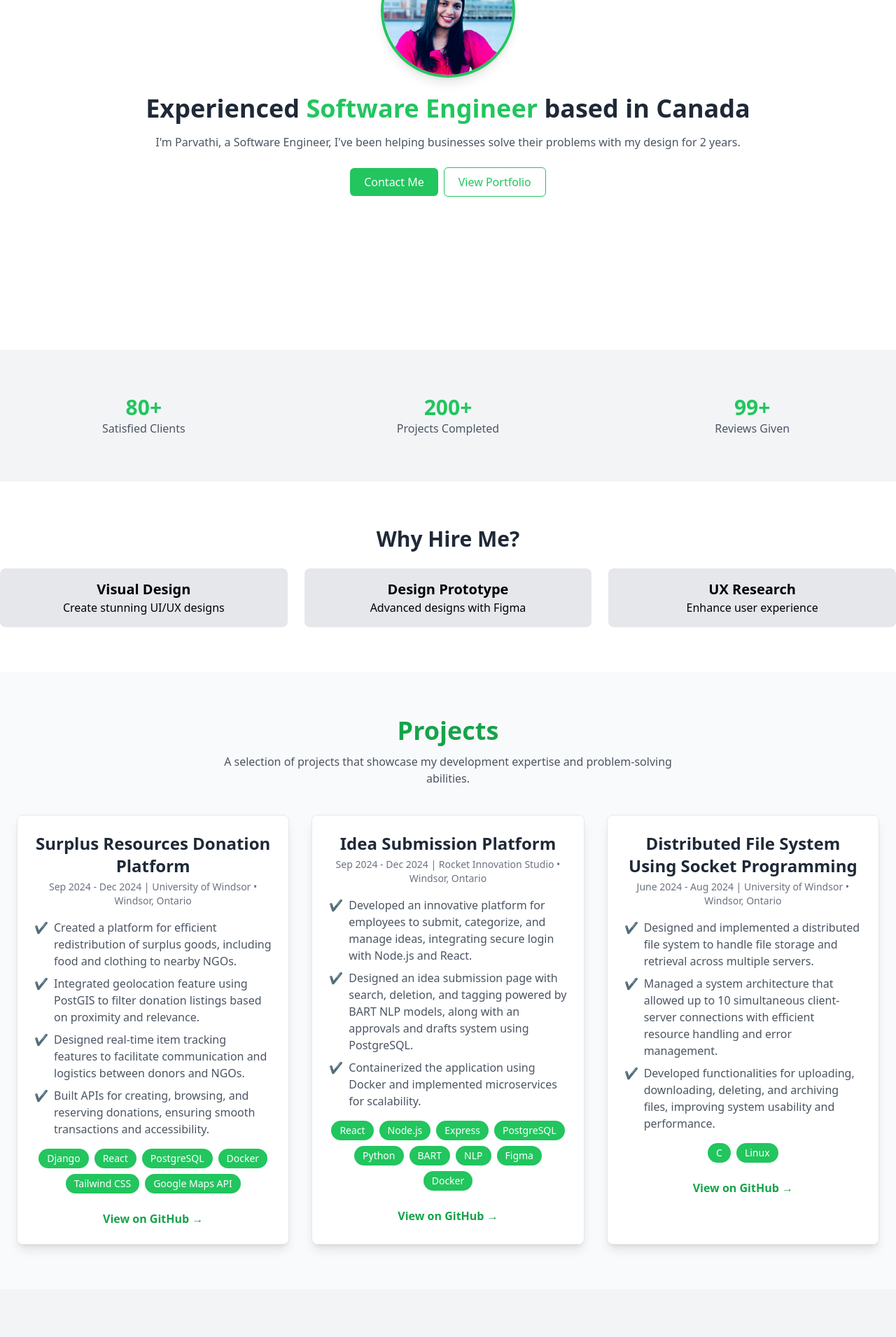
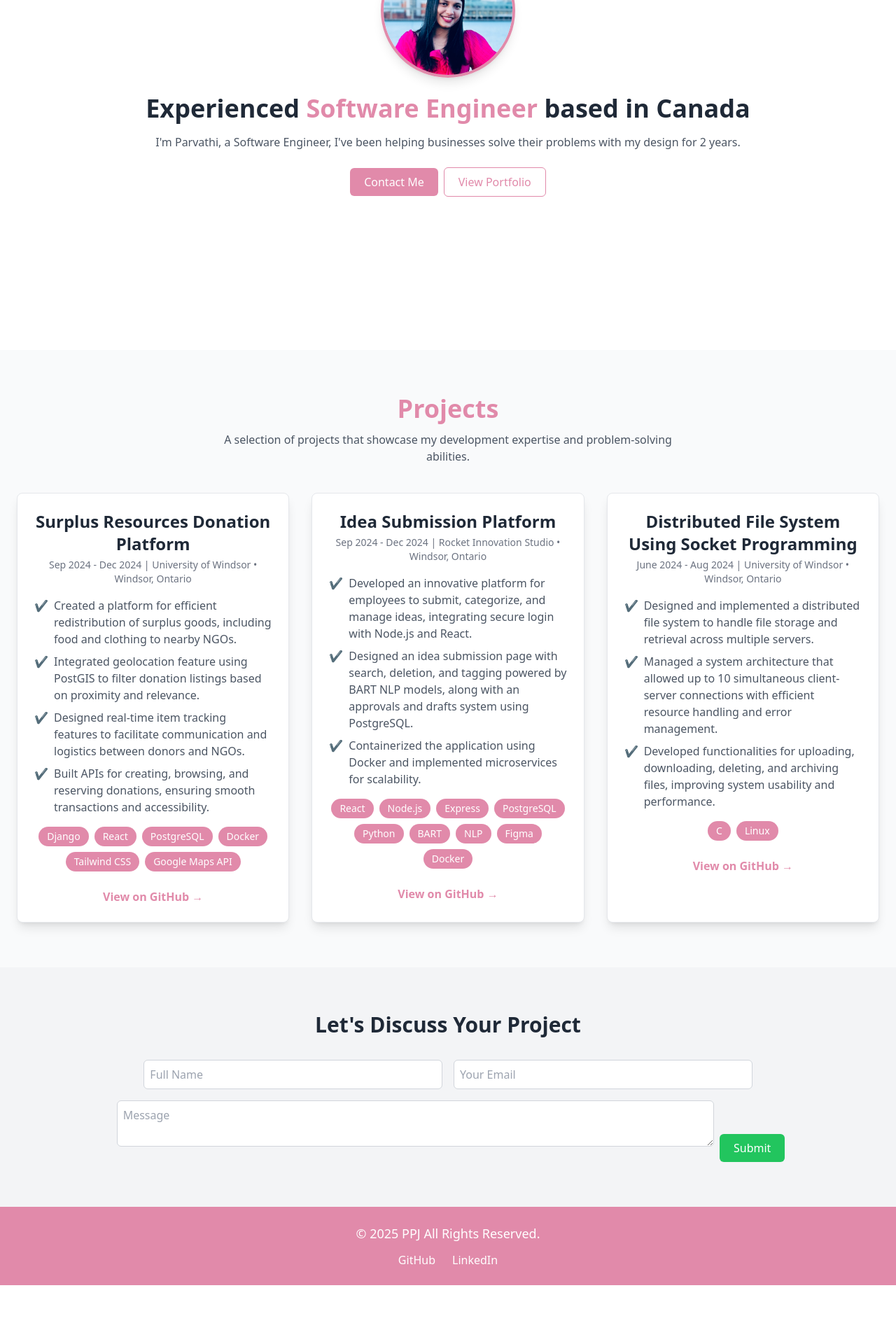
Before and after one commit to parvathijoshi/Portfolio, a React (Vite) app: page / in a window 1280 px wide. Shown: the part 300-2210 px from the top of the page at 70% size. After the commit the page ends 2136 px from the top, so only its background shows below. Built offline with nearby package versions, Linux system fonts and the light colour scheme.

Commit message:
Updating my email service

```diff
--- a/package.json
+++ b/package.json
@@ -13,6 +13,7 @@
     "deploy": "gh-pages -d dist"
   },
   "dependencies": {
+    "emailjs-com": "^3.2.0",
     "react": "^19.0.0",
     "react-dom": "^19.0.0"
   },
--- a/src/App.jsx
+++ b/src/App.jsx
@@ -1,7 +1,5 @@
 import Navbar from "./components/Navbar";
 import Hero from "./components/Hero";
-import Stats from "./components/Stats";
-import Skills from "./components/Skills";
 import Projects from "./components/Projects";
 import Contact from "./components/Contact";
 import Footer from "./components/Footer";
@@ -11,8 +9,6 @@ function App() {
     <div className="bg-gray-100">
       <Navbar />
       <Hero />
-      <Stats />
-      <Skills />
       <Projects />
       <Contact />
       <Footer />
--- a/src/components/Contact.jsx
+++ b/src/components/Contact.jsx
@@ -1,14 +1,65 @@
+import React, { useState } from "react";
+import emailjs from "emailjs-com";
+
 const Contact = () => {
+  const [formStatus, setFormStatus] = useState("");
+
+  const handleSubmit = (e) => {
+    e.preventDefault();
+
+    // Hardcoded values
+    const serviceId = "service_wacfd5i";
+    const templateId = "template_1zoqkx6";
+    const publicKey = "7ecI0Cw2QeD7bJF70";
+
+    emailjs
+      .sendForm(serviceId, templateId, e.target, publicKey)
+      .then(
+        (result) => {
+          console.log(result);
+          setFormStatus("Message sent successfully!");
+        },
+        (error) => {
+          console.log(error.text); // Log the error text for debugging
+          setFormStatus("Message failed to send, please try again.");
+        }
+      );
+  };
+
   return (
     <section className="py-16 bg-gray-100 text-center">
       <h2 className="text-3xl font-bold text-gray-800">Let's Discuss Your Project</h2>
-        <form className="mt-6">
-          <input className="border border-gray-300 p-2 rounded-md w-1/3 m-2" type="text" placeholder="Full Name" />
-          <input className="border border-gray-300 p-2 rounded-md w-1/3 m-2" type="email" placeholder="Your Email" />
-          <input className="border border-gray-300 p-2 rounded-md w-1/3 m-2" type="text" placeholder="Budget" />
-          <textarea className="border border-gray-300 p-2 rounded-md w-2/3 m-2" placeholder="Message"></textarea>
-          <button className="bg-green-500 text-white px-5 py-2 rounded-md hover:bg-green-700">Submit</button>
+      <form className="mt-6" onSubmit={handleSubmit}>
+        <input
+          className="border border-gray-300 p-2 rounded-md w-1/3 m-2"
+          type="text"
+          name="user_name"
+          placeholder="Full Name"
+          required
+        />
+        <input
+          className="border border-gray-300 p-2 rounded-md w-1/3 m-2"
+          type="email"
+          name="user_email"
+          placeholder="Your Email"
+          required
+        />
+        <textarea
+          className="border border-gray-300 p-2 rounded-md w-2/3 m-2"
+          name="message"
+          placeholder="Message"
+          required
+        ></textarea>
+        <button
+          className="bg-green-500 text-white px-5 py-2 rounded-md hover:bg-green-700"
+          type="submit"
+        >
+          Submit
+        </button>
       </form>
+      {formStatus && (
+        <div className="mt-4 text-lg text-gray-700">{formStatus}</div>
+      )}
     </section>
   );
 };
--- a/src/components/Footer.jsx
+++ b/src/components/Footer.jsx
@@ -1,23 +1,23 @@
 const Footer = () => {
     return (
-      <footer className="bg-green-600 text-white text-center py-6">
-        <p className="text-lg font-medium">© 2025 [Your Name]. All Rights Reserved.</p>
+      <footer className="bg-[#E18AAA] text-white text-center py-6">
+        <p className="text-lg font-medium">© 2025 PPJ All Rights Reserved.</p>
         <div className="mt-3 flex justify-center gap-6">
           <a
-            href="https://github.com/yourgithub"
-            className="hover:text-green-300 transition duration-300"
+            href="https://github.com/parvathijoshi"
+            className="hover:text-[#D37F92] transition duration-300"
           >
             GitHub
           </a>
           <a
-            href="https://linkedin.com/in/yourlinkedin"
-            className="hover:text-green-300 transition duration-300"
+            href="https://linkedin.com/in/parvathi-p-j"
+            className="hover:text-[#D37F92] transition duration-300"
           >
             LinkedIn
           </a>
         </div>
       </footer>
     );
-  };
+};
 
-  export default Footer;
+export default Footer;
--- a/src/components/Hero.jsx
+++ b/src/components/Hero.jsx
@@ -9,22 +9,22 @@ const Hero = () => {
           <img
             src={profilePicture}
             alt="Parvathi"
-            className="w-48 h-48 rounded-full border-4 border-green-500 shadow-lg object-cover" // Styling for a border and shadow effect
+            className="w-48 h-48 rounded-full border-4 border-[#E18AAA] shadow-lg object-cover" // Changed border color to #E18AAA
           />
         </div>
 
         <h2 className="text-4xl font-bold text-gray-800">
-          Experienced <span className="text-green-500">Software Engineer</span> based in Canada
+          Experienced <span className="text-[#E18AAA]">Software Engineer</span> based in Canada
         </h2>
         <p className="text-gray-600 mt-4">
           I'm Parvathi, a Software Engineer, I've been helping businesses solve their problems with my design for 2 years.
         </p>
 
         <div className="mt-6">
-          <button className="bg-green-500 text-white px-5 py-2 rounded-md hover:bg-green-700 mr-2">
+          <button className="bg-[#E18AAA] text-white px-5 py-2 rounded-md hover:bg-[#D37F92] mr-2">
             Contact Me
           </button>
-          <button className="text-green-500 border border-green-500 px-5 py-2 rounded-md hover:bg-green-500 hover:text-white">
+          <button className="text-[#E18AAA] border border-[#E18AAA] px-5 py-2 rounded-md hover:bg-[#E18AAA] hover:text-white">
             View Portfolio
           </button>
         </div>
--- a/src/components/Navbar.jsx
+++ b/src/components/Navbar.jsx
@@ -2,19 +2,19 @@ const Navbar = () => {
     return (
       <nav className="bg-white shadow-md fixed w-full z-50 top-0">
         <div className="container mx-auto flex justify-between items-center py-4 px-6">
-          <h1 className="text-green-600 font-bold text-2xl">Parvathi Puthedath Joshy</h1>
+          <h1 className="text-[#E18AAA] font-bold text-2xl">Parvathi Puthedath Joshy</h1>
           <ul className="hidden md:flex space-x-6">
-            <li className="hover:text-green-500 cursor-pointer">About</li>
-            <li className="hover:text-green-500 cursor-pointer">Skills</li>
-            <li className="hover:text-green-500 cursor-pointer">Portfolio</li>
-            <li className="hover:text-green-500 cursor-pointer">Testimonial</li>
+            <li className="hover:text-[#D37F92] cursor-pointer">About</li>
+            <li className="hover:text-[#D37F92] cursor-pointer">Skills</li>
+            <li className="hover:text-[#D37F92] cursor-pointer">Portfolio</li>
+            <li className="hover:text-[#D37F92] cursor-pointer">Testimonial</li>
           </ul>
-          <button className="bg-green-500 text-white px-4 py-2 rounded-md hover:bg-green-700">
+          <button className="bg-[#E18AAA] text-white px-4 py-2 rounded-md hover:bg-[#D37F92]">
             Download CV
           </button>
         </div>
       </nav>
     );
-  };
+};
 
-  export default Navbar;
+export default Navbar;
--- a/src/components/Projects.jsx
+++ b/src/components/Projects.jsx
@@ -42,7 +42,7 @@ const projects = [
     return (
       <section id="projects" className="py-16 px-6 bg-gray-50">
         <div className="container mx-auto text-center">
-          <h2 className="text-4xl font-bold text-green-600">Projects</h2>
+          <h2 className="text-4xl font-bold text-[#E18AAA]">Projects</h2>
           <p className="text-gray-600 mt-3 max-w-2xl mx-auto">
             A selection of projects that showcase my development expertise and problem-solving abilities.
           </p>
@@ -59,14 +59,14 @@ const projects = [
                 <ul className="mt-4 text-gray-600 text-left space-y-2">
                   {project.description.map((point, i) => (
                     <li key={i} className="flex items-start">
-                      <span className="text-green-500 mr-2">✔</span> {point}
+                      <span className="text-[#E18AAA] mr-2">✔</span> {point}
                     </li>
                   ))}
                 </ul>
 
                 <div className="mt-4 flex flex-wrap gap-2 justify-center">
                   {project.tech.map((tech, i) => (
-                    <span key={i} className="bg-green-500 text-white px-3 py-1 rounded-full text-sm">
+                    <span key={i} className="bg-[#E18AAA] text-white px-3 py-1 rounded-full text-sm">
                       {tech}
                     </span>
                   ))}
@@ -74,7 +74,7 @@ const projects = [
 
                 <a
                   href={project.link}
-                  className="mt-6 inline-block text-green-600 font-semibold hover:underline"
+                  className="mt-6 inline-block text-[#E18AAA] font-semibold hover:underline"
                   target="_blank"
                   rel="noopener noreferrer"
                 >
--- a/src/components/Skills.jsx
+++ /dev/null
@@ -1,23 +0,0 @@
-const Skills = () => {
-    return (
-      <section className="py-16 bg-white text-center">
-        <h2 className="text-3xl font-bold text-gray-800">Why Hire Me?</h2>
-        <div className="grid grid-cols-3 gap-6 mt-6">
-          <div className="bg-gray-200 p-4 rounded-lg">
-            <h3 className="text-xl font-bold">Visual Design</h3>
-            <p>Create stunning UI/UX designs</p>
-          </div>
-          <div className="bg-gray-200 p-4 rounded-lg">
-            <h3 className="text-xl font-bold">Design Prototype</h3>
-            <p>Advanced designs with Figma</p>
-          </div>
-          <div className="bg-gray-200 p-4 rounded-lg">
-            <h3 className="text-xl font-bold">UX Research</h3>
-            <p>Enhance user experience</p>
-          </div>
-        </div>
-      </section>
-    );
-  };
-
-  export default Skills;
--- a/src/components/Stats.jsx
+++ /dev/null
@@ -1,22 +0,0 @@
-const Stats = () => {
-    return (
-      <section className="py-16 bg-gray-100 text-center">
-        <div className="container mx-auto grid grid-cols-3 gap-6">
-          <div>
-            <h3 className="text-3xl font-bold text-green-500">80+</h3>
-            <p className="text-gray-600">Satisfied Clients</p>
-          </div>
-          <div>
-            <h3 className="text-3xl font-bold text-green-500">200+</h3>
-            <p className="text-gray-600">Projects Completed</p>
-          </div>
-          <div>
-            <h3 className="text-3xl font-bold text-green-500">99+</h3>
-            <p className="text-gray-600">Reviews Given</p>
-          </div>
-        </div>
-      </section>
-    );
-  };
-
-  export default Stats;
```
Also changed, not shown: 2 other files (tests, documents, lock files or other folders). Lines whose indentation alone changed are shown as unchanged.
